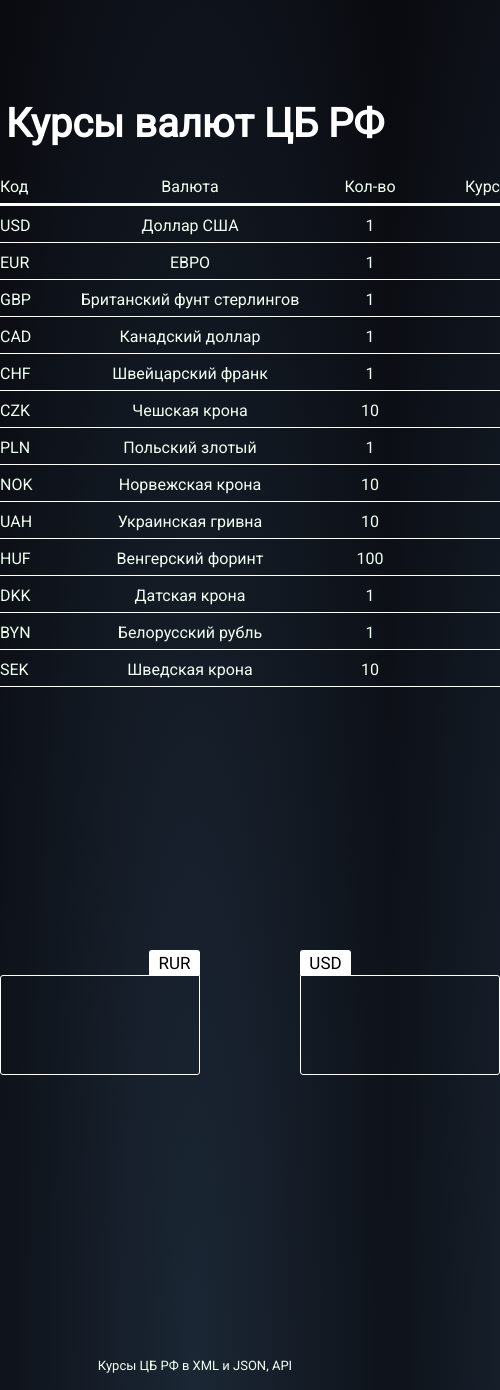
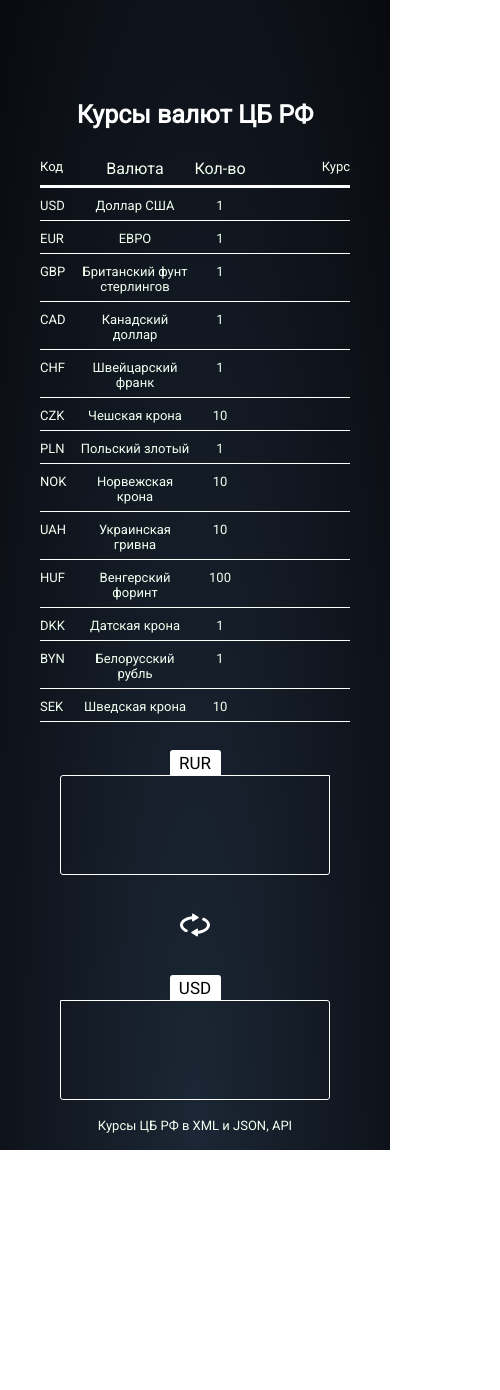
Before and after one commit to dmitriy-rodionov/-, a plain HTML site: page index.html in a window 390 px wide. Shown: the whole page, 500 px wide, since content can reach past the window. After the commit the page ends 1150 px from the top, so only its background shows below. Drawn offline with Linux system fonts and the light colour scheme; no server answers.

Commit message:
еще стили

```diff
--- a/index.html
+++ b/index.html
@@ -11,6 +11,7 @@
     <title>Converter</title>
 </head>
 <body>
+    <div class="container">
         <section class="main">
             <h1 class="main__header">Курсы валют ЦБ РФ</h1>
             <div class="main__table">
@@ -121,12 +122,30 @@
                 </div>
                 <input type="text" class="converter__first-value">
             </div>
+            <img src="icons/twocirclingarrows_120593.svg" alt="change" class="converter__change">
             <div class="converter__second">
                 <div class="converter__second-code">USD</div>
+                <div class="converter__second-menu">
+                    <div class="converter__second-menu-item">USD</div>
+                    <div class="converter__second-menu-item">EUR</div>
+                    <div class="converter__second-menu-item">GBP</div>
+                    <div class="converter__second-menu-item">CAD</div>
+                    <div class="converter__second-menu-item">CHF</div>
+                    <div class="converter__second-menu-item">CZK</div>
+                    <div class="converter__second-menu-item">PLN</div>
+                    <div class="converter__second-menu-item">NOK</div>
+                    <div class="converter__second-menu-item">UAH</div>
+                    <div class="converter__second-menu-item">HUF</div>
+                    <div class="converter__second-menu-item">DKK</div>
+                    <div class="converter__second-menu-item">BYN</div>
+                    <div class="converter__second-menu-item">SEK</div>
+                    <div class="converter__second-menu-item">RUR</div>
+                </div>
                 <input type="text" class="converter__second-value">
             </div>
         </section>
         <footer class="footer"><a href="https://www.cbr-xml-daily.ru/">Курсы ЦБ РФ в XML и JSON, API</a></footer>
+    </div>
     <script src="js/script.js"></script>
 </body>
 </html>
--- /dev/null
+++ b/scss/_style-media.scss
@@ -0,0 +1,62 @@
+@media(max-width: 1200px) {
+    .container{
+        width: 960px;
+    }
+}
+
+@media(max-width: 992px) {
+    .container{
+        width: 720px;
+    }
+}
+
+@media(max-width: 768px) {
+    .container{
+        width: 540px;
+    }
+}
+
+@media(max-width: 576px) {
+    .container{
+        width: 100%;
+    }
+    .main{
+        height: 750px;
+        &__header {
+            font-size: 25px;
+        }
+        &__table{
+            width: 310px;
+            height: 600px;
+        }
+        &__title{
+            grid-template-columns: 40px 110px 60px 100px;
+        }
+        &__currency{
+            grid-template-columns: 40px 110px 60px 100px;
+            &-code, &-name, &-amount, &-price{
+                font-size: 13px;
+            }
+        }
+    }
+    .converter{
+        width: 320px;
+        height: 350px;
+        flex-direction: column;
+        &__first{
+            align-items:center;
+            &-value{
+                width: 270px;
+            }
+        }
+        &__second{
+            align-items:center;
+            &-value{
+                width: 270px;
+            }
+        }
+        &__change{
+            margin: 0 auto;
+        }
+    }
+}
--- a/scss/style.scss
+++ b/scss/style.scss
@@ -7,8 +7,12 @@
 body{
     background: radial-gradient(ellipse at bottom, #1B2735 0%, #090A0F 100%);
 }
+.container{
+    width: 1140px;
+    margin: 0 auto;
+}
 .main{
-    width: 100%;
+    // width: 100%;
     height: 950px;
     padding-top: 100px;
     &__header{
@@ -52,16 +56,45 @@ body{
     margin: 0 auto;
     display: flex;
     justify-content: space-between;
+    &__change{
+        width: 30px;
+        height: 30px;
+        margin-top: 55px;
+    }
     &__first{
         display: flex;
         flex-direction: column;
         align-items: flex-end;
         position: relative;
     }
+    &__second{
+        display: flex;
+        flex-direction: column;
+        align-items: flex-start;
+        position: relative;
+    }
     &__first-menu{
         position: absolute;
         top: 23px;
         right: 0;
+        width: 50px;
+        background: #fff;
+        display: none;
+        flex-direction: column;
+        align-items: center;
+        border-radius: 0px 0px 3px 3px;
+        &-item{
+            margin-top: 5px;
+            cursor: pointer;
+            &:hover{
+                color: lightskyblue;
+            }
+        }
+    }
+    &__second-menu{
+        position: absolute;
+        top: 23px;
+        left: 0;
         width: 50px;
         background: #fff;
         display: none;
@@ -117,3 +150,5 @@ body{
         color: honeydew;
     }
 }
+
+@import 'style-media';
```
Also changed, not shown: css/style.min.css. Lines whose indentation alone changed are shown as unchanged.
